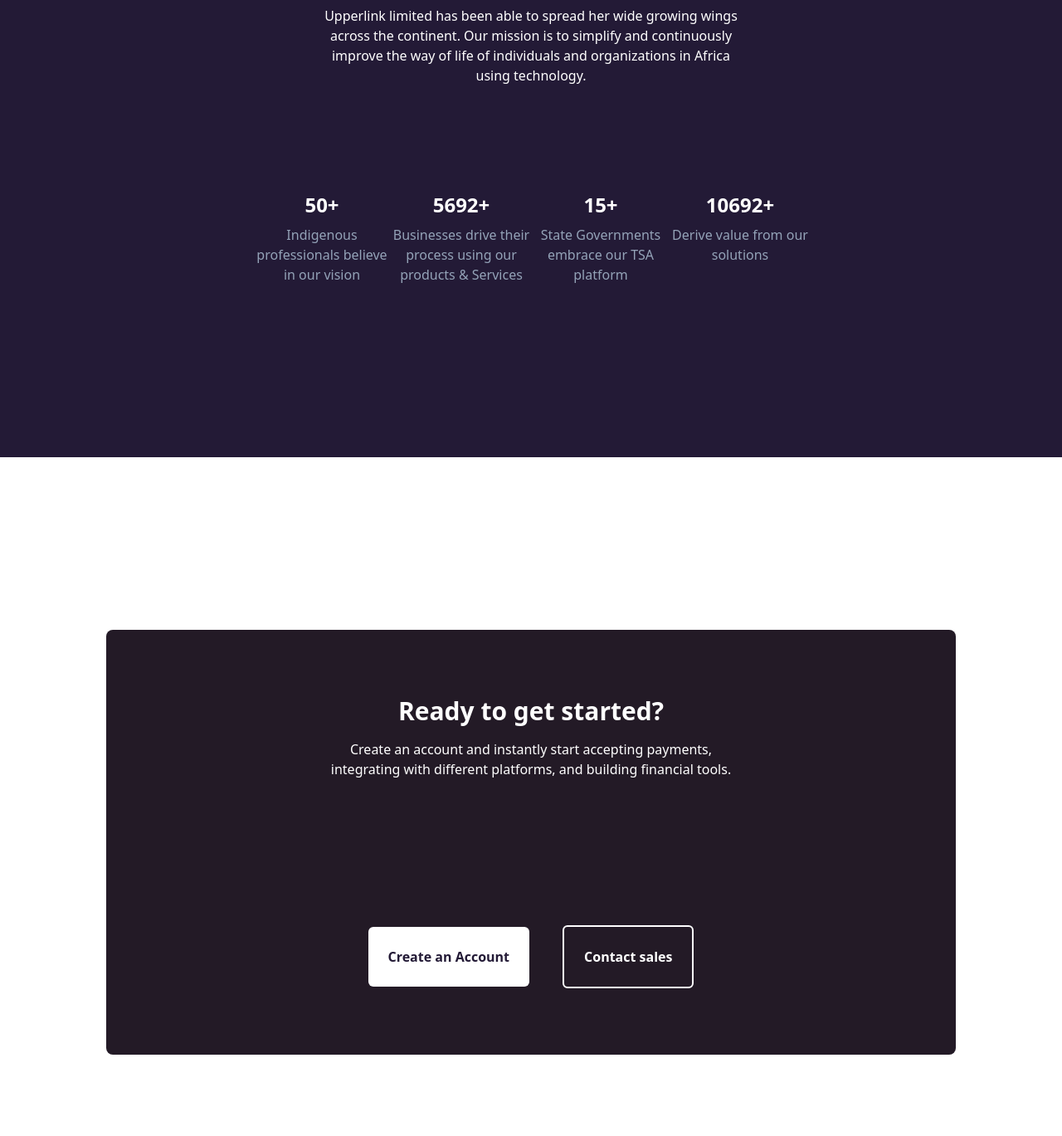
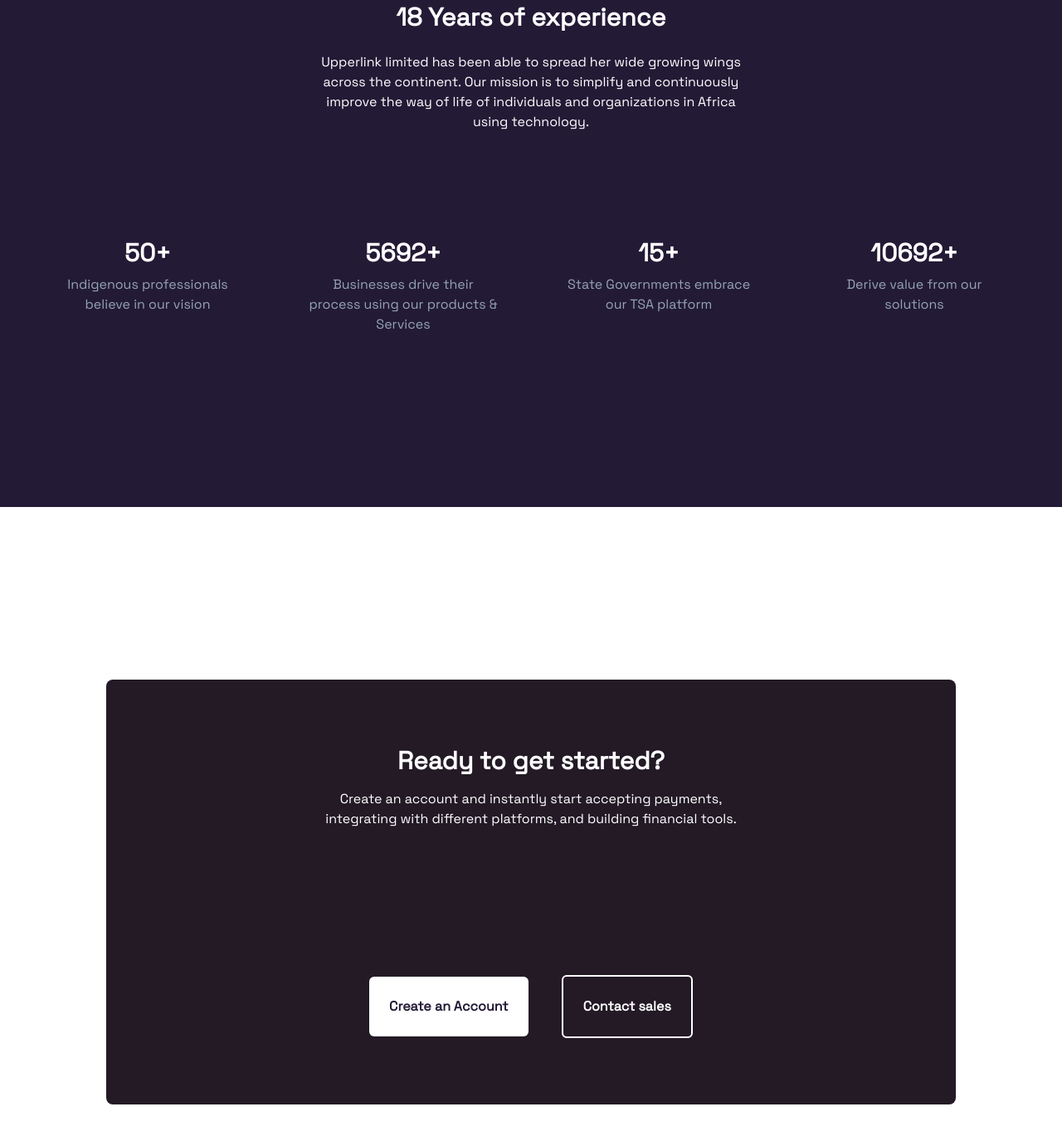
Before and after one commit to Vinniharu/upperlink-demo, a website: page dist/index.html in a window 1280 px wide. Shown: the part 6705-8074 px from the top of the page at 83% size. Drawn offline with nearby package versions, Linux system fonts and the light colour scheme.

Commit message:
Changes to the font

```diff
--- a/dist/index.html
+++ b/dist/index.html
@@ -7,9 +7,12 @@
    <title>Upperlink</title>
    <link rel="stylesheet" href="output.css">
    <link rel="stylesheet" href="https://unpkg.com/aos@next/dist/aos.css" />
+   <link rel="preconnect" href="https://fonts.googleapis.com">
+   <link rel="preconnect" href="https://fonts.gstatic.com" crossorigin>
+   <link href="https://fonts.googleapis.com/css2?family=Space+Grotesk&display=swap" rel="stylesheet">
 </head>
 
-<body class="font-[Space Grotesk] overflow-x-hidden">
+<body class="font-['Space_Grotesk'] overflow-x-hidden">
    <!-- nav bar -->
 
    <nav class="bg-white lg:flex items-center justify-between xl:pl-44 p-6 xl:py-8">
@@ -17,7 +20,7 @@
          <a href="#">
             <img src="/img/logox.png" alt="logo" width="200px">
          </a>
-         <ion-icon name="menu-outline" class="w-10 h-10 block lg:hidden border-4 rounded border-slate-300"
+         <ion-icon name="menu-outline" class="cursor-pointer w-10 h-10 block lg:hidden border-4 rounded border-slate-300"
             onclick="drop(this)"></ion-icon>
       </div>
       <div
@@ -287,28 +290,32 @@
             <p class="text-slate-700 text-sm md:text-base xl:text-lg font-medium mb-6">Upperlink is a CBN licensed
                Payment Solution Service Provider (PSSP) and an aggregator to the Nigeria Inter-Bank
                Settlement System (NIBSS).</p>
-            <a href="#" class="font-semibold text-lg decoration-red-600 decoration-4 underline align-bottom">Learn more</a>
+            <a href="#" class="font-semibold text-lg decoration-red-600 decoration-4 underline align-bottom">Learn
+               more</a>
          </div>
          <div class="bg-white hover:bg-blue-100 hover:translate-y-10 duration-500 ease-in-out p-8 rounded-lg">
             <h1 class="font-semibold text-xl md:text-2xl xl:text-3xl mb-8">PayChoice</h1>
             <p class="text-slate-700 text-sm md:text-base xl:text-lg font-medium mb-6">Make payment with out end to end
                seamless basis from anywhere with just a button click. Pay choice is a secure,
                automated and easy to use solution designed to initiate bulk payment and remittances.</p>
-            <a href="#" class="font-semibold text-lg decoration-red-600 decoration-4 underline align-bottom">Learn more</a>
+            <a href="#" class="font-semibold text-lg decoration-red-600 decoration-4 underline align-bottom">Learn
+               more</a>
          </div>
          <div class="bg-white hover:bg-blue-100 hover:translate-y-10 duration-500 ease-in-out p-8 rounded-lg">
             <h1 class="font-semibold text-xl md:text-2xl xl:text-3xl mb-8">Cloud Services</h1>
             <p class="text-slate-700 text-sm md:text-base xl:text-lg font-medium mb-6">We are accredited registrar in
                Nigeria and the first ICANN-accredited registrar in Nigeria. Our cloud services includes
                domain registration, hosting and lot more.</p>
-            <a href="#" class="font-semibold text-lg decoration-red-600 decoration-4 underline align-bottom">Learn more</a>
+            <a href="#" class="font-semibold text-lg decoration-red-600 decoration-4 underline align-bottom">Learn
+               more</a>
          </div>
          <div class="bg-white hover:bg-blue-100 hover:translate-y-10 duration-500 ease-in-out p-8 rounded-lg">
             <h1 class="font-semibold text-xl md:text-2xl xl:text-3xl mb-8">EduChoice</h1>
             <p class="text-slate-700 text-sm md:text-base xl:text-lg font-medium mb-6">The Web Portal integrates all
                school’s functions into a Centralized System. An integrated and seamless tool for
                effective management of all the schools’ functions through a robust database.</p>
-            <a href="#" class="font-semibold text-lg decoration-red-600 decoration-4 underline align-bottom">Learn more</a>
+            <a href="#" class="font-semibold text-lg decoration-red-600 decoration-4 underline align-bottom">Learn
+               more</a>
          </div>
       </div>
       <div class="p-10 md:pl-24 md:pt-24">
@@ -333,32 +340,34 @@
    <!-- 18 years experience -->
 
    <div data-aos="fade-up" data-aos-duration="800" data-aos-once="true" class="bg-[#231a36] pb-52">
-      <div data-aos="fade-up" data-aos-duration="800" data-aos-once="true" data-aos-delay="400" class="max-w-lg m-auto text-center pt-32 pb-24 md:pt-56 md:pb-32 text-white">
+      <div data-aos="fade-up" data-aos-duration="800" data-aos-once="true" data-aos-delay="400"
+         class="max-w-lg m-auto text-center pt-32 pb-24 md:pt-56 md:pb-32 text-white">
          <h1 class="font-bold text-3xl mb-6">18 Years of experience</h1>
-         <p>Upperlink limited has been able to spread her wide growing wings across the continent. Our mission is to simplify and
+         <p>Upperlink limited has been able to spread her wide growing wings across the continent. Our mission is to
+            simplify and
             continuously improve the way of life of individuals and organizations in Africa using technology.</p>
       </div>
-      <div class="max-w-md lg:max-w-2xl m-auto grid grid-cols-4 justify-between">
+      <div class="max-w-md md:max-w-6xl md:gap-20 m-auto grid grid-cols-4 justify-between">
          <div data-aos="fade-up" data-aos-duration="800" data-aos-once="true" data-aos-delay="200" class="text-center">
-            <h1 class="text-2xl font-bold mb-2 text-white"  id="ind">0+</h1>
+            <h1 class="text-2xl md:text-3xl font-bold mb-2 text-white" id="ind">0+</h1>
             <p class="text-slate-400 ">
                Indigenous professionals believe in our vision
             </p>
          </div>
          <div data-aos="fade-up" data-aos-duration="800" data-aos-once="true" data-aos-delay="400" class="text-center">
-            <h1 class="text-2xl font-bold mb-2 text-white" id="bus">0+</h1>
+            <h1 class="text-2xl md:text-3xl font-bold mb-2 text-white" id="bus">0+</h1>
             <p class="text-slate-400 ">
                Businesses drive their process using our products & Services
             </p>
          </div>
          <div data-aos="fade-up" data-aos-duration="800" data-aos-once="true" data-aos-delay="600" class="text-center">
-            <h1 class="text-2xl font-bold mb-2 text-white" id="sta">0+</h1>
+            <h1 class="text-2xl md:text-3xl font-bold mb-2 text-white" id="sta">0+</h1>
             <p class="text-slate-400 ">
                State Governments embrace our TSA platform
             </p>
          </div>
          <div data-aos="fade-up" data-aos-duration="800" data-aos-once="true" data-aos-delay="800" class="text-center">
-            <h1 class="text-2xl font-bold mb-2 text-white" id="der">0+</h1>
+            <h1 class="text-2xl md:text-3xl font-bold mb-2 text-white" id="der">0+</h1>
             <p class="text-slate-400 ">
                Derive value from our solutions
             </p>
@@ -369,16 +378,23 @@
    <!-- Ready to create account -->
 
    <div class="py-32 md:py-52">
-      <div data-aos="fade-right" data-aos-duration="800" data-aos-once="true" class="max-w-md md:max-w-3xl lg:max-w-5xl bg-[#231a26] rounded-lg mx-auto p-20 text-center">
-         <div data-aos="fade-up" data-aos-duration="800" data-aos-once="true" data-aos-delay="400" class="max-w-lg mx-auto mb-24 md:mb-44">
+      <div data-aos="fade-right" data-aos-duration="800" data-aos-once="true"
+         class="max-w-md md:max-w-3xl lg:max-w-5xl bg-[#231a26] rounded-lg mx-auto p-20 text-center">
+         <div data-aos="fade-up" data-aos-duration="800" data-aos-once="true" data-aos-delay="400"
+            class="max-w-lg mx-auto mb-24 md:mb-44">
             <h1 class="text-3xl md:text-2xl lg:text-3xl font-bold text-white mb-4">Ready to get started?</h1>
-            <p class="text-base text-white">Create an account and instantly start accepting payments, integrating with different platforms, and building
+            <p class="text-base text-white">Create an account and instantly start accepting payments, integrating with
+               different platforms, and building
                financial
                tools.</p>
          </div>
-         <div data-aos="fade-up" data-aos-duration="800" data-aos-once="true" data-aos-delay="600" class="align-bottom flex gap-14 md:gap-10 justify-center items-center">
-            <a href="#" class="p-2 md:p-6 text-xs md:text-base bg-white font-semibold rounded-md text-[#231a36]">Create an Account</a>
-            <a href="#" class="p-2 md:p-6 text-xs md:text-base rounded-md border-2 border-white text-white font-semibold">Contact sales</a>
+         <div data-aos="fade-up" data-aos-duration="800" data-aos-once="true" data-aos-delay="600"
+            class="align-bottom flex gap-14 md:gap-10 justify-center items-center">
+            <a href="#" class="p-2 md:p-6 text-xs md:text-base bg-white font-semibold hover:bg-yellow-400 duration-700 ease-in-out rounded-md text-[#231a36]">Create
+               an Account</a>
+            <a href="#"
+               class="p-2 md:p-6 text-xs md:text-base rounded-md border-2 border-white text-white font-semibold">Contact
+               sales</a>
          </div>
       </div>
    </div>
@@ -400,7 +416,8 @@
                <ion-icon name="logo-linkedin"></ion-icon>
             </a>
          </div>
-         <a href="#" class="text-lg ">ASSBIFI House, Plot 4 ASSBIFI Road, Central Business District, Alausa, Ikeja. Lagos. Nigeria</a>
+         <a href="#" class="text-lg ">ASSBIFI House, Plot 4 ASSBIFI Road, Central Business District, Alausa, Ikeja.
+            Lagos. Nigeria</a>
       </div>
       <div class="lg:flex-5 grid grid-cols-1 sm:grid-cols-2 md:grid-cols-3 lg:grid-cols-4">
          <div class="flex flex-col">
@@ -445,9 +462,9 @@
 
 
    <script src="https://unpkg.com/aos@next/dist/aos.js"></script>
-   <script src="script.js"></script>
    <script type="module" src="https://unpkg.com/ionicons@7.1.0/dist/ionicons/ionicons.esm.js"></script>
    <script nomodule src="https://unpkg.com/ionicons@7.1.0/dist/ionicons/ionicons.js"></script>
+   <script src="script.js"></script>
 </body>
 
 </html>
```
Also changed, not shown: dist/output.css. Lines whose indentation alone changed are shown as unchanged.
